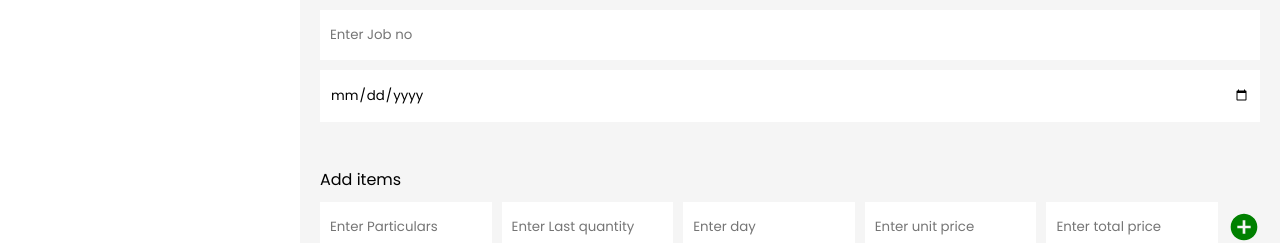
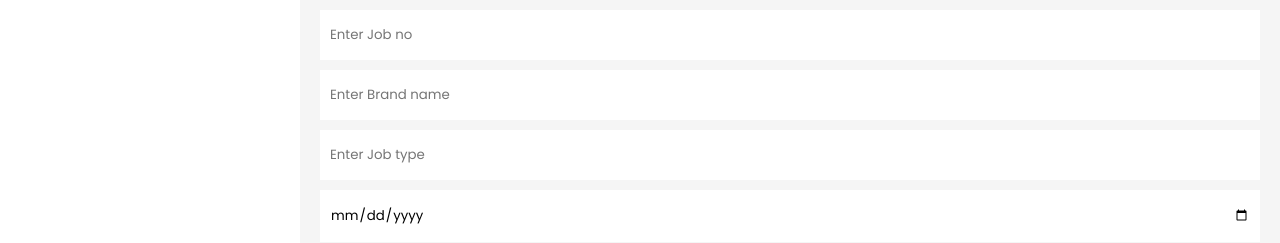
Before and after one commit to ashiq1337/tallybook365-frontend, a React (Vite) app: page /quotation/addQuotation in a window 1280 px wide. Shown: the part 545-788 px from the top of the page. Built offline with nearby package versions, Linux system fonts and the light colour scheme; no server answers; sample sign-in values are in the browser's storage.

Commit message:
bug fixes

```diff
--- a/src/components/previewAndDownload/ClientDetails.jsx
+++ b/src/components/previewAndDownload/ClientDetails.jsx
@@ -28,7 +28,7 @@ export default function ClientDetails({
           <div className={classes.row}>
             <p className={classes.cell}>Brand: {brand}</p>
             <p className={classes.cell}>
-              Job Type: {jobType} of {title}
+              Job Type: {jobType}
             </p>
             <p className={classes.cell}>Job No: {jobNumber}</p>
           </div>
--- a/src/components/previewAndDownload/Preview.jsx
+++ b/src/components/previewAndDownload/Preview.jsx
@@ -18,6 +18,8 @@ export default function Preview({
     client_name: "",
     date: "",
     job_no: "",
+    brand:"",
+    job_type:"",
     swift: "",
     t_and_c: "",
     title: "",
@@ -73,8 +75,8 @@ export default function Preview({
               address={data?.client_address}
               invoiceDate={data?.date?.slice(0, 10)}
               jobNumber={data?.job_no}
-              brand={data?.client_name}
-              jobType={data?.jobType}
+              brand={data?.brand}
+              jobType={data?.job_type}
             />
 
             <Table productionCost={data?.productionCost} lists={data.items} />
--- a/src/components/quotations/AddQuotationForm.jsx
+++ b/src/components/quotations/AddQuotationForm.jsx
@@ -18,6 +18,7 @@ export default function AddQuotationForm() {
     messageClientData,
   ] = useAxios();
   const [selectedClientIndex, setSelectedClientIndex] = useState();
+  const [grandTotal, setGrandTotal] = useState(0);
 
   const [inputList, setInputList] = useState([
     { particulars: "", quantity: "", day: "", unitPrice: "", totalPrice: "" },
@@ -64,6 +65,10 @@ export default function AddQuotationForm() {
     getClientsData();
     getSelf();
   }, []);
+
+  useEffect(()=>{
+    console.log(inputList);
+  },[inputList])
 
   // handle input change
   const handleInputChange = (e, index) => {
@@ -216,6 +221,19 @@ export default function AddQuotationForm() {
           name="job_no"
           onChange={handleChange}
         />
+        <input
+          type="text"
+          placeholder="Enter Brand name"
+          name="brand"
+          onChange={handleChange}
+        />
+        <input
+          type="text"
+          placeholder="Enter Job type"
+          name="job_type"
+          onChange={handleChange}
+        />
+
         <input type="date" name="date" onChange={handleChange} />
 
         <br />
--- a/src/components/quotations/EditQuotation.jsx
+++ b/src/components/quotations/EditQuotation.jsx
@@ -190,6 +190,20 @@ export default function EditQuotation() {
           value={data?.job_no}
         />
         <input
+          type="text"
+          placeholder="Enter Brand name"
+          name="brand"
+          onChange={handleChange}
+          value={data?.brand}
+        />
+        <input
+          type="text"
+          placeholder="Enter Job type"
+          name="job_type"
+          onChange={handleChange}
+          value={data?.job_type}
+        />
+        <input
           type="date"
           name="date"
           onChange={handleChange}
```
